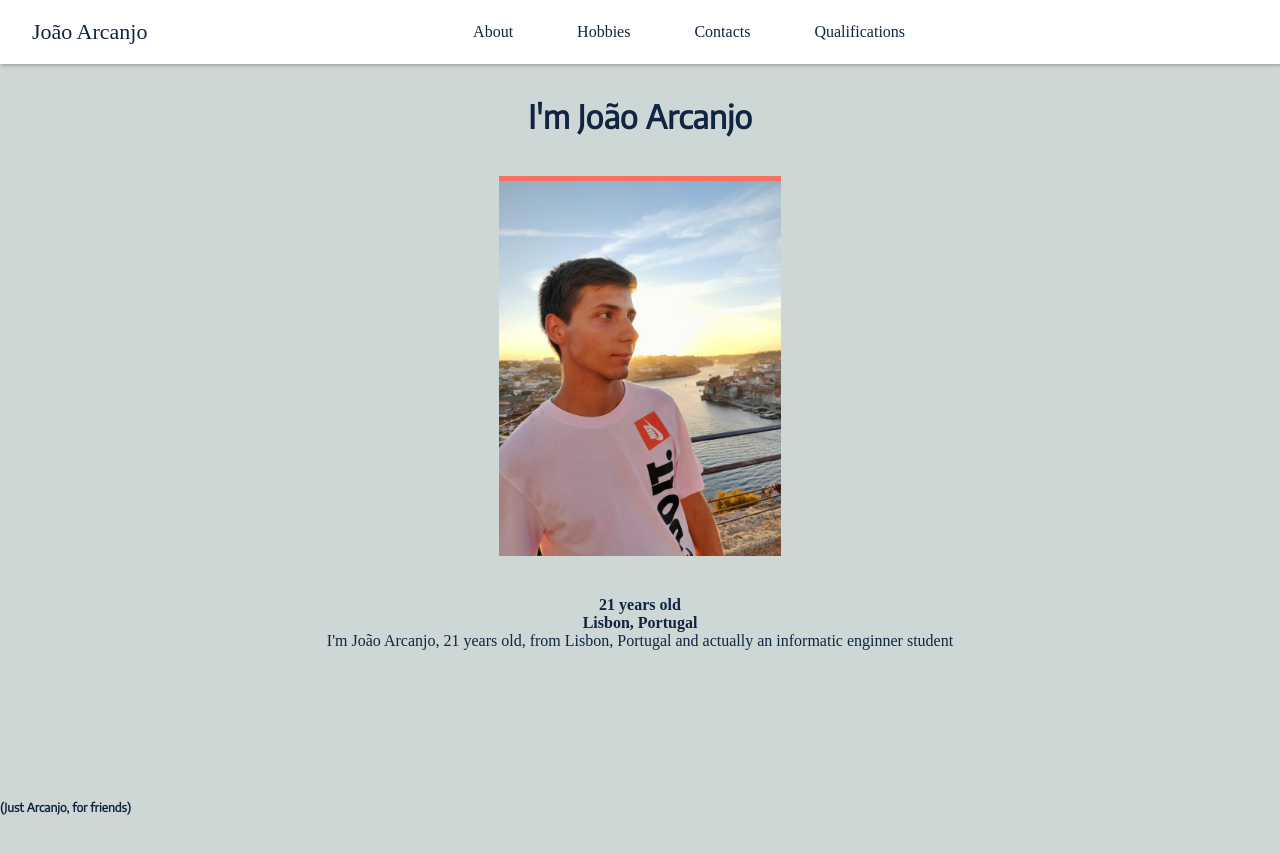
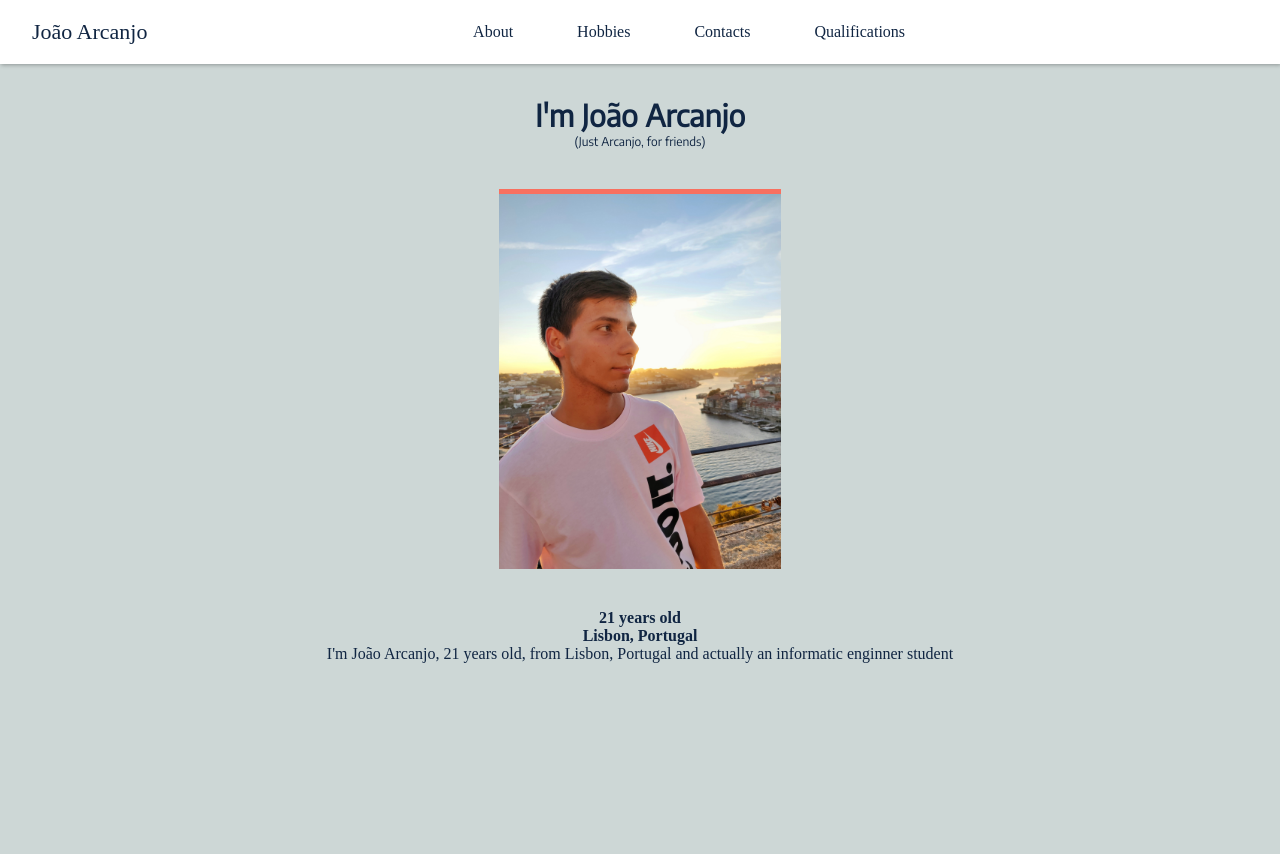
Before and after one commit to joaoarcanjo/mysite, a React (Create React App) app: page / in a window 1280 px wide. Shown: the top 854 px of the page. Built offline with nearby package versions, Linux system fonts and the light colour scheme.

Commit message:
Some title updates.

```diff
--- a/src/sections/About.tsx
+++ b/src/sections/About.tsx
@@ -4,13 +4,10 @@
     return (
         <div className="all-page">
             <div className="main-section">
-                <div></div>
-                    <h1 className="about-title">
-                        I'm João Arcanjo
-                        <span className="about-subtitle">
-                            (Just Arcanjo, for friends)
-                        </span>
-                    </h1>
+                <div className="title">
+                    <p className="about-title"> I'm João Arcanjo </p>
+                    <p className="about-subtitle"> (Just Arcanjo, for friends) </p>
+                </div>
                 <div className="my-photo">
                     <img src={require('./style/me.jpeg')}/>
                 </div>
--- a/src/sections/style/About.css
+++ b/src/sections/style/About.css
@@ -10,24 +10,25 @@
   color: #102542;
 }
 
+.title {
+  font-family: 'Encode Sans', sans-serif;
+  -webkit-user-select: none; /* Safari */
+  user-select: none; /* Non-prefixed version, currently supported by Chrome, Edge, Opera and Firefox */
+}
+
 .about-title {
+  font-size: 30px;
+  font-weight: bold;
   padding-top: 32px;
-  font-family: 'Encode Sans', sans-serif;
   display: inline-block;
 	/*position: relative;*/
 }
 
 .about-subtitle {
   font-size: 12px;
-  text-align: left;
-	position: absolute;
-	top: 100%;
-	left: 0px;
-  -webkit-user-select: none; /* Safari */
-  user-select: none; /* Non-prefixed version, currently supported by Chrome, Edge, Opera and Firefox */
 }
 
-.about-title:hover {
+.title:hover {
   color:#F87060;
   text-shadow: 0 5px 15px rgba(0,0,0,0.3);
   transform: scale(1.1);
```
